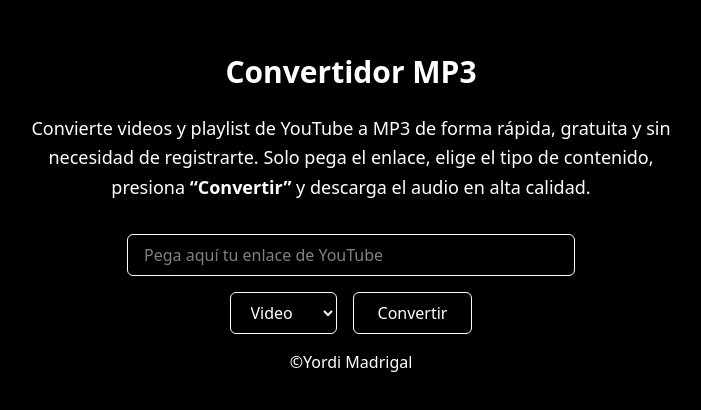
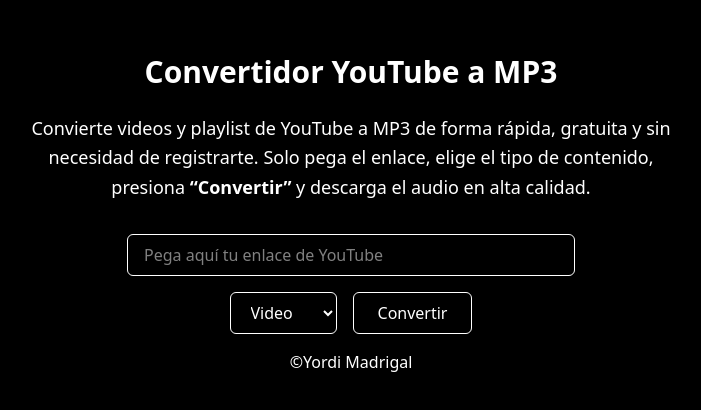
Before and after one commit to Yordi984/AZconverter-front, a React (Vite) app: page / in a window 1280 px wide. Shown: the part 186-596 px from the top of the page, without its empty margins (289-990 px from the left). Built offline with nearby package versions, Linux system fonts and the light colour scheme.

Commit message:
corregi la ruta

```diff
--- a/src/components/input.jsx
+++ b/src/components/input.jsx
@@ -90,7 +90,7 @@
 
       <div className="flex flex-col justify-center items-center min-h-screen bg-black px-4">
         <h1 className="text-3xl font-bold mb-6 text-white text-center">
-          Convertidor MP3
+          Convertidor YouTube a MP3
         </h1>
         <p className="text-white max-w-2xl text-center text-lg mb-8 leading-relaxed">
           Convierte videos y playlist de YouTube a MP3 de forma rápida, gratuita
```
